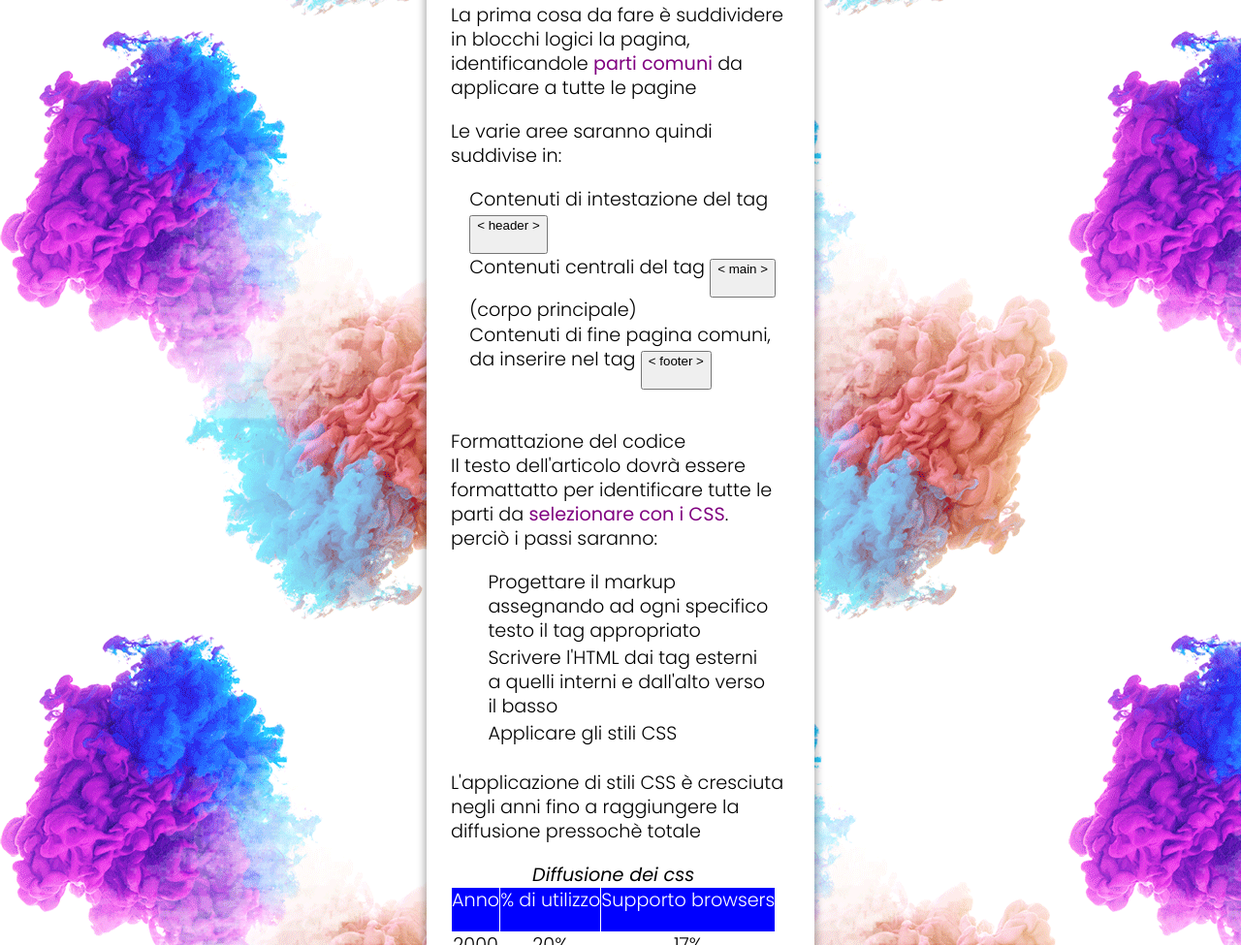
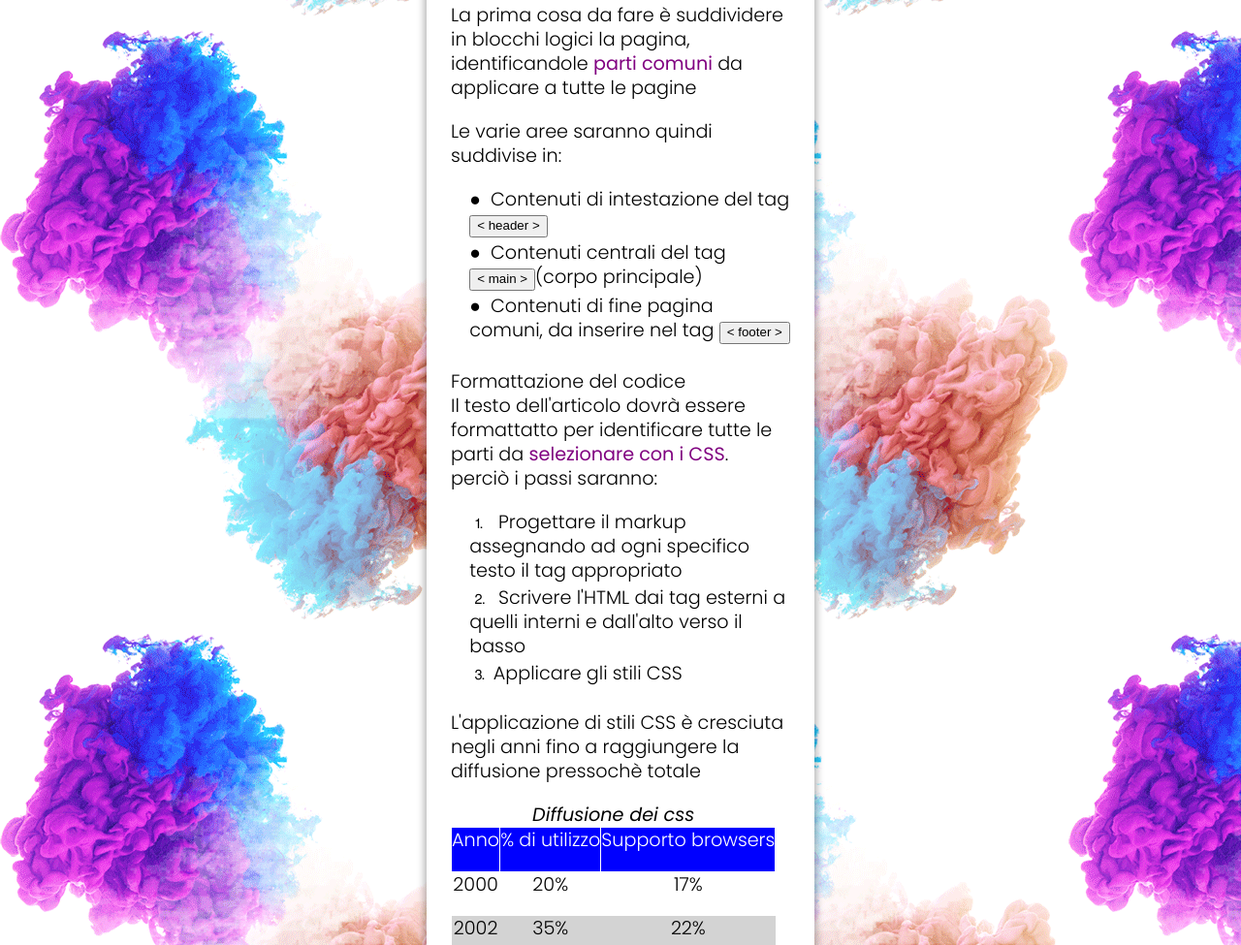
Before and after one commit to Sam-1776/U1-W1-D4, a plain HTML site: page index.html in a window 1280 px wide. Shown: the part 593-1568 px from the top of the page at 97% size. Drawn offline with Linux system fonts and the light colour scheme.

Commit message:
Completo

```diff
--- a/assets/css/style.css
+++ b/assets/css/style.css
@@ -98,20 +98,39 @@ article span {
   color: purple;
   font-weight: 400;
 }
+article > .lista1 * {
+    padding-bottom: 3px;
+  }
 article > .lista1 > ul {
   padding-left: 1.2rem;
 }
-.lista1 > ul > li {
-  padding-bottom: 1px;
-}
+article > .lista1 > ul > li::before {
+    padding-right: 5px;
+    content: "●";
+  }
+
 article > h4 {
   padding-bottom: 0;
 }
 article > .lista2 * {
-  padding-bottom: 3px;
+    padding-bottom: 3px;
+  }
+article > .lista2 > ol {
   padding-left: 1.2rem;
-  padding-right: 10px;
 }
+article > .lista2 > ol > .l1::before {
+    padding-right: 5px;
+    content: "⒈";
+  }
+article > .lista2 > ol > .l2::before {
+    padding-right: 5px;
+    content: "⒉";
+  }
+article > .lista2 > ol > .l3::before {
+    padding-right: 5px;
+    content: "⒊";
+  }
+
 article > .test {
   padding-top: 20px;
 }
--- a/index.html
+++ b/index.html
@@ -72,15 +72,15 @@
         </p>
         <div class="lista2">
           <ol>
-            <li>
+            <li class="l1">
               Progettare il markup assegnando ad ogni specifico testo il tag
               appropriato
             </li>
-            <li>
+            <li class="l2">
               Scrivere l'HTML dai tag esterni a quelli interni e dall'alto verso
               il basso
             </li>
-            <li>Applicare gli stili CSS</li>
+            <li class="l3">Applicare gli stili CSS</li>
           </ol>
         </div>
         <p>
```
